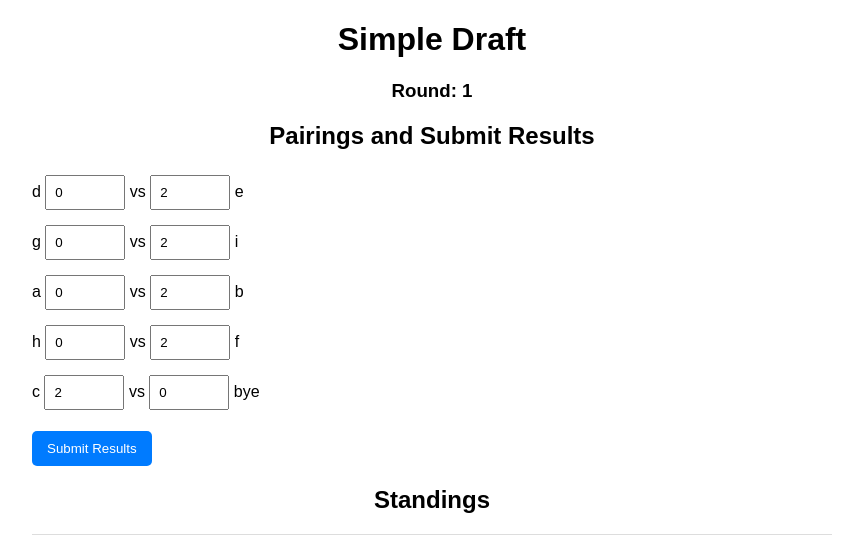
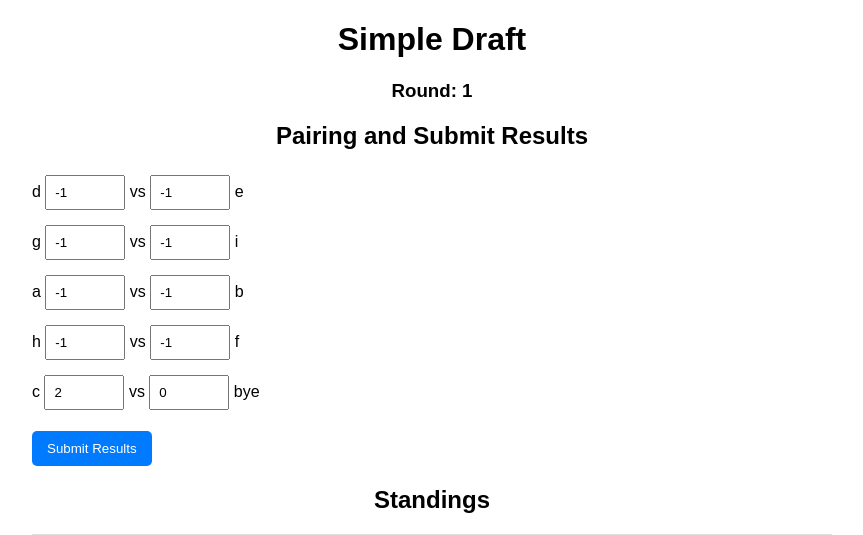
Before and after one commit to diligence-dev/simple-draft, a Flask app: page / in a window 1280 px wide. Shown: the top 535 px of the page, without its empty margins (208-1071 px from the left). Run offline with Flask 3, Linux system fonts and the light colour scheme.

Commit message:
show currently submitted scores

```diff
--- a/main.py
+++ b/main.py
@@ -31,6 +31,9 @@ def shuffle_seating():
 
 def get_pairing():
     return list(x[-1].keys())
+
+def get_pairing_with_score():
+    return x[-1].items()
 
 def calculate_standings():
     standings = {player: {"points": 0, "games_won": 0, "games_played": 0, "matches_played": 0}
@@ -107,17 +110,14 @@ def new_round():
     # Add current pairings to x
     x.append(OrderedDict(((p1, p2), (-1, -1) if p2 != "bye" else (2, 0)) for p1, p2 in pairings))
 
-def pairings_not_submitted():
-    return [pair for pair in get_pairing() if x[-1][pair][0] not in (0, 1, 2) or x[-1][pair][1] not in (0, 1, 2)]
-
 # Routes
 @app.route("/")
 def index():
     return render_template(
         "index.html",
         players=get_players(),
-        pairings=get_pairing(),
-        pairings_not_submitted=pairings_not_submitted(),
+        pairing=get_pairing(),
+        pairing_with_score=get_pairing_with_score(),
         standings=calculate_standings(),
         round_number=len(x),
     )
--- a/templates/index.html
+++ b/templates/index.html
@@ -65,14 +65,14 @@
         <h1>Simple Draft</h1>
         <h3>Round: {{ round_number }}</h3>
 
-        <h2>Pairings and Submit Results</h2>
+        <h2>Pairing and Submit Results</h2>
         <form method="POST" action="/submit_results" class="form-group">
             <ul>
-                {% for p1, p2 in pairings %}
+                {% for (p1, p2), (s1, s2) in pairing_with_score %}
                     {% if p2 == 'bye' %}
                         <li>{{ p1 }} <input type="number" name="p1_games_won_{{ loop.index }}" value="2" readonly style="width: 80px;"> vs <input type="number" name="p2_games_won_{{ loop.index }}" value="0" readonly style="width: 80px;"> {{ p2 }}</li>
                     {% else %}
-                        <li>{{ p1 }} <input type="number" name="p1_games_won_{{ loop.index }}" id="p1_games_won_{{ loop.index }}" value="0" min="0" max="2" style="width: 80px;" required> vs <input type="number" name="p2_games_won_{{ loop.index }}" id="p2_games_won_{{ loop.index }}" value="2" min="0" max="2" style="width: 80px;" required> {{ p2 }}</li>
+                        <li>{{ p1 }} <input type="number" name="p1_games_won_{{ loop.index }}" id="p1_games_won_{{ loop.index }}" value="{{ s1 }}" min="0" max="2" style="width: 80px;" required> vs <input type="number" name="p2_games_won_{{ loop.index }}" id="p2_games_won_{{ loop.index }}" value="{{ s2 }}" min="0" max="2" style="width: 80px;" required> {{ p2 }}</li>
                     {% endif %}
                 {% endfor %}
             </ul>
```
